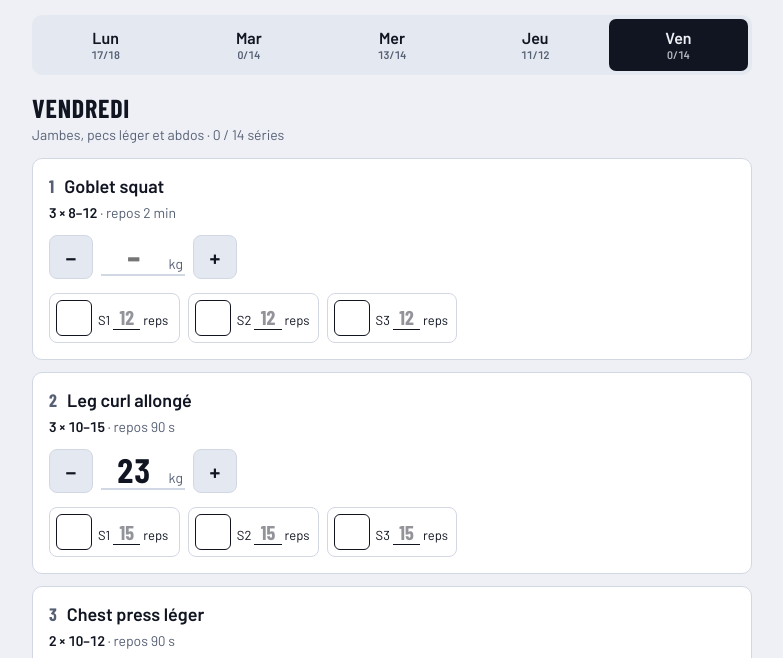
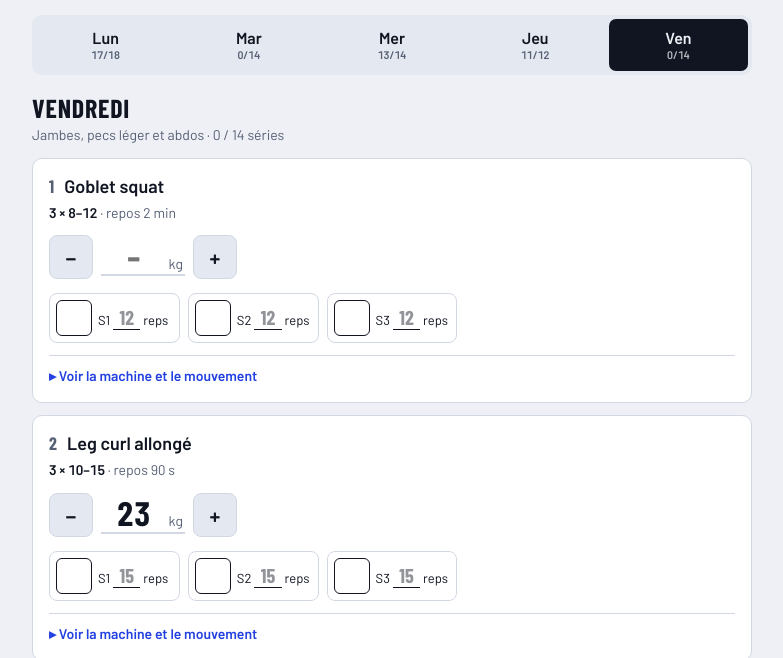
Before and after one commit to modoulaelbou-cyber/repas, a plain HTML site: page muscu/index.html in a window 1280 px wide. Shown: the part 142-800 px from the top of the page, without its empty margins (248-1031 px from the left). Drawn offline with nearby package versions, Linux system fonts and the light colour scheme.

Commit message:
Muscu : séances du mardi/jeudi optionnelles avec compensation, images et vidéos des machines
Co-Authored-By: Claude Opus 5.5 <noreply@anthropic.com>
Claude-Session: https://claude.ai/code/session_019hPxuke4CTQSjMYFX3o5MX

```diff
--- a/muscu/index.html
+++ b/muscu/index.html
@@ -106,6 +106,22 @@ h2 { margin: 0; font: 700 26px/1 var(--display); text-transform: uppercase; lett
 .timer.end { background: var(--ok); color: var(--on); }
 .timer .btns { display: flex; gap: 8px; }
 .timer button { min-height: 44px; padding: 6px 14px; border: 0; border-radius: 8px; background: var(--bg); color: var(--ink); font-weight: 600; }
+/* Voir la machine */
+.how { margin-top: 12px; border-top: 1px solid var(--line); padding-top: 10px; }
+.how summary { cursor: pointer; font-size: 14px; font-weight: 600; color: var(--accent); list-style: none; }
+.how summary::-webkit-details-marker { display: none; }
+.how summary::before { content: "▸ "; }
+.how[open] summary::before { content: "▾ "; }
+.pics { margin: 10px 0 0; display: grid; grid-template-columns: repeat(auto-fit, minmax(130px, 1fr)); gap: 8px; }
+.pics img { width: 100%; height: 160px; object-fit: contain; background: #fff; border-radius: 8px; border: 1px solid var(--line); }
+.links { margin: 10px 0 0; display: flex; gap: 8px; flex-wrap: wrap; font-size: 14px; }
+.links a { color: var(--accent); font-weight: 600; text-decoration: none; padding: 6px 10px; border: 1px solid var(--line); border-radius: 6px; }
+.credit { margin: 6px 0 0; font-size: 11px; color: var(--muted); }
+.credit a { color: inherit; }
+/* Séance optionnelle et compensation */
+.opt { margin-top: 8px; padding: 10px 12px; border-radius: 8px; background: var(--surface2); font-size: 14px; display: flex; gap: 10px; align-items: center; justify-content: space-between; flex-wrap: wrap; }
+.skipped { padding: 18px 16px; text-align: center; color: var(--muted); }
+.bonus { display: inline-block; margin-top: 6px; font-size: 12px; font-weight: 700; letter-spacing: .04em; text-transform: uppercase; color: var(--warn); }
 @media (prefers-reduced-motion: reduce) { .track i { transition: none; } }
 </style>
 </head>
@@ -121,7 +137,7 @@ h2 { margin: 0; font: 700 26px/1 var(--display); text-transform: uppercase; lett
   <main class="list" id="list" aria-live="polite"></main>
   <section class="foot" aria-label="Semaine et sauvegarde">
     <div class="actions"><button class="mini" type="button" id="newweek">Nouvelle semaine</button><span class="tip" id="nwtip">Décoche toutes les séries, garde les charges.</span></div>
-    <p class="tip">Une charge modifiée change partout où l'exercice revient dans la semaine. Tout reste sur ce téléphone.</p>
+    <p class="tip">Une charge modifiée change partout où l'exercice revient dans la semaine. Nouvelle semaine : décoche les séries et réactive les séances sautées. Tout reste sur ce téléphone.</p>
     <div class="actions"><button class="mini" type="button" id="bexp">Exporter une sauvegarde</button><button class="mini" type="button" id="bimp">Importer</button></div>
     <input type="file" id="fimp" accept="application/json,.json" hidden>
     <p class="flash" id="bflash" role="status"></p>
@@ -150,18 +166,46 @@ h2 { margin: 0; font: 700 26px/1 var(--display); text-transform: uppercase; lett
     legcurl: { name: 'Leg curl allongé', load: 23, step: 2.5, unit: 'kg' },
     revcrunch: { name: 'Reverse crunch', load: null, step: 0, unit: '' }
   };
+  /* Images libres de droits (Wikimedia Commons) et recherches pour voir la machine */
+  var PICS = {
+    incline: ['Dumbbell-incline-bench-press-1.png', 'Dumbbell-incline-bench-press-2.png'],
+    pulldown: ['Lat_pulldown_machine_20180112.jpg', 'PulldownMachineExercise.JPG'],
+    row: ['Cable-seated-rows-1.png', 'Cable-seated-rows-2.png'],
+    lateral: ['Dumbbell-lateral-raises-1.png', 'Dumbbell-lateral-raises-2.png'],
+    triceps: ['Triceps-pushdown-1.gif', 'Triceps-pushdown-2.gif'],
+    hammer: ['Hammer-curls-with-rope-1.gif', 'Hammer-curls-with-rope-2.gif'],
+    wrist: ['Exercise_Wrist_Curls.png'],
+    reardelt: ['Bent_over_rear_deltoid_raise_with_head_on_bench_1.svg'],
+    legcurl: ['LyingLegCurlMachineExercise.JPG', 'Lying_leg_curl_machine_1.svg']
+  };
+  var QUERY = {
+    chest: 'chest press machine assis', chestlight: 'chest press machine assis', incline: 'développé incliné haltères',
+    pulldown: 'tirage vertical poulie haute', row: 'rowing poulie basse assis', lateral: 'élévations latérales haltères',
+    triceps: 'extension triceps poulie haute', curl: 'curl biceps poulie basse barre', hammer: 'curl marteau corde poulie',
+    wrist: 'flexion des poignets haltères assis', crunch: 'crunch poulie haute à genoux', reardelt: 'oiseau haltères buste penché',
+    goblet: 'goblet squat haltère', legcurl: 'leg curl allongé machine', revcrunch: 'reverse crunch au sol'
+  };
+  function howHtml(ex) {
+    var pics = PICS[ex] || [], q = QUERY[ex] || EX[ex].name, h = '<details class="how"><summary>Voir la machine et le mouvement</summary>';
+    if (pics.length) {
+      h += '<div class="pics">' + pics.map(function (f) { return '<img loading="lazy" alt="' + esc(EX[ex].name) + '" src="https://commons.wikimedia.org/wiki/Special:FilePath/' + encodeURIComponent(f) + '?width=400" onerror="this.remove()">'; }).join('') + '</div>' +
+        '<p class="credit">Images : <a href="https://commons.wikimedia.org/wiki/File:' + encodeURIComponent(pics[0]) + '" target="_blank" rel="noopener">Wikimedia Commons</a>, licence libre.</p>';
+    }
+    h += '<div class="links"><a href="https://www.google.com/search?tbm=isch&q=' + encodeURIComponent(q) + '" target="_blank" rel="noopener">Plus de photos</a><a href="https://www.youtube.com/results?search_query=' + encodeURIComponent('tuto ' + q) + '" target="_blank" rel="noopener">Vidéo du mouvement</a></div></details>';
+    return h;
+  }
   function it(ex, sets, reps, rest, restS) { return { ex: ex, sets: sets, reps: reps, rest: rest, restS: restS }; }
   var PROG = [
     { k: 'lun', d: 'Lundi', t: 'Haut du corps A', items: [
       it('chest', 4, '6–10', '2–3 min', 150), it('incline', 3, '8–12', '2 min', 120), it('pulldown', 3, '8–12', '2 min', 120),
       it('row', 3, '8–12', '2 min', 120), it('lateral', 3, '12–20', '60–90 s', 75), it('triceps', 2, '10–15', '60–90 s', 75)] },
-    { k: 'mar', d: 'Mardi', t: 'Bras, avant-bras et abdos', items: [
+    { k: 'mar', d: 'Mardi', t: 'Bras, avant-bras et abdos', opt: true, items: [
       it('curl', 3, '8–12', '90 s', 90), it('hammer', 3, '10–15', '90 s', 90), it('wrist', 2, '12–20', '60 s', 60),
       it('triceps', 3, '10–15', '60–90 s', 75), it('crunch', 3, '10–15', '60–90 s', 75)] },
     { k: 'mer', d: 'Mercredi', t: 'Haut du corps B', items: [
       it('pulldown', 3, '8–12', '2 min', 120), it('row', 3, '8–12', '2 min', 120), it('reardelt', 3, '12–20', '60–90 s', 75),
       it('curl', 3, '8–12', '90 s', 90), it('wrist', 2, '12–20', '60 s', 60)] },
-    { k: 'jeu', d: 'Jeudi', t: 'Pecs, épaules, triceps et abdos', items: [
+    { k: 'jeu', d: 'Jeudi', t: 'Pecs, épaules, triceps et abdos', opt: true, items: [
       it('chest', 3, '8–12', '2 min', 120), it('lateral', 3, '12–20', '60–90 s', 75), it('triceps', 3, '10–15', '60–90 s', 75),
       it('crunch', 3, '10–15', '60–90 s', 75)] },
     { k: 'ven', d: 'Vendredi', t: 'Jambes, pecs léger et abdos', items: [
@@ -180,7 +224,14 @@ h2 { margin: 0; font: 700 26px/1 var(--display); text-transform: uppercase; lett
     S = { loads: {}, done: {}, hist: {}, week: today() };
     Object.keys(START_DONE).forEach(function (d) { START_DONE[d].forEach(function (n, i) { for (var s = 0; s < n; s++) S.done[d + '.' + i + '.' + s] = { c: true }; }); });
   }
-  S.loads = S.loads || {}; S.done = S.done || {}; S.hist = S.hist || {};
+  S.loads = S.loads || {}; S.done = S.done || {}; S.hist = S.hist || {}; S.skip = S.skip || {};
+  /* Exercices du jour, avec compensation si une séance optionnelle est sautée */
+  function itemsFor(p) {
+    var L = p.items.map(function (x) { return x; });
+    if (p.k === 'mer' && S.skip.mar) L.push({ ex: 'hammer', sets: 3, reps: '10–15', rest: '90 s', restS: 90, bonus: 'Remplace la séance du mardi' });
+    if (p.k === 'ven' && S.skip.jeu) L = L.map(function (x) { return x.ex === 'chestlight' ? { ex: 'chest', sets: 3, reps: '8–12', rest: '2 min', restS: 120, bonus: 'Normal au lieu de léger : remplace le jeudi' } : x; });
+    return L;
+  }
   var DAYKEYS = ['dim', 'lun', 'mar', 'mer', 'jeu', 'ven', 'sam'];
   var cur = (function () { var k = DAYKEYS[new Date().getDay()]; return PROG.some(function (p) { return p.k === k; }) ? k : 'lun'; })();
   var nwArm = false, timer = null;
@@ -190,9 +241,9 @@ h2 { margin: 0; font: 700 26px/1 var(--display); text-transform: uppercase; lett
   function esc(s) { return String(s).replace(/&/g, '&amp;').replace(/</g, '&lt;').replace(/"/g, '&quot;'); }
   function nf(n) { return Number(n).toLocaleString('fr-FR', { maximumFractionDigits: 2 }); }
   function load(ex) { return Object.prototype.hasOwnProperty.call(S.loads, ex) ? S.loads[ex] : EX[ex].load; }
-  function days(ex) { return PROG.filter(function (p) { return p.items.some(function (x) { return x.ex === ex; }); }).map(function (p) { return p.d.toLowerCase(); }); }
+  function days(ex) { return PROG.filter(function (p) { return !S.skip[p.k] && itemsFor(p).some(function (x) { return x.ex === ex; }); }).map(function (p) { return p.d.toLowerCase(); }); }
   function maxReps(r) { var m = String(r).match(/(\d+)\D*$/); return m ? +m[1] : 0; }
-  function dayCount(p) { var t = 0, d = 0; p.items.forEach(function (x, i) { for (var s = 0; s < x.sets; s++) { t++; if ((S.done[p.k + '.' + i + '.' + s] || {}).c) d++; } }); return { t: t, d: d }; }
+  function dayCount(p) { var t = 0, d = 0; if (S.skip[p.k]) return { t: 0, d: 0, skip: true }; itemsFor(p).forEach(function (x, i) { for (var s = 0; s < x.sets; s++) { t++; if ((S.done[p.k + '.' + i + '.' + s] || {}).c) d++; } }); return { t: t, d: d }; }
 
   /* Change la charge d'un exercice : une seule valeur, donc partout dans la semaine */
   function setLoad(ex, v) {
@@ -211,11 +262,14 @@ h2 { margin: 0; font: 700 26px/1 var(--display); text-transform: uppercase; lett
     $('#prog').innerHTML = '<div class="lab"><span>Semaine</span><span><b>' + dn + '</b> / ' + tot + ' séries</span></div><div class="track"><i style="width:' + (tot ? dn / tot * 100 : 0) + '%"></i></div>';
     $('#days').innerHTML = PROG.map(function (p) {
       var c = dayCount(p);
-      return '<button type="button" data-d="' + p.k + '" aria-pressed="' + (p.k === cur) + '" class="' + (c.d === c.t ? 'full' : '') + '">' + p.d.slice(0, 3) + '<small>' + (c.d === c.t ? '✓' : c.d + '/' + c.t) + '</small></button>';
+      return '<button type="button" data-d="' + p.k + '" aria-pressed="' + (p.k === cur) + '" class="' + (!c.skip && c.d === c.t ? 'full' : '') + '">' + p.d.slice(0, 3) + '<small>' + (c.skip ? 'sautée' : c.d === c.t ? '✓' : c.d + '/' + c.t) + '</small></button>';
     }).join('');
     var P = PROG.filter(function (p) { return p.k === cur; })[0], c = dayCount(P);
-    $('#dayhead').innerHTML = '<h2>' + P.d + '</h2><p>' + esc(P.t) + ' · ' + c.d + ' / ' + c.t + ' séries</p>';
-    $('#list').innerHTML = P.items.map(function (x, i) {
+    $('#dayhead').innerHTML = '<h2>' + P.d + '</h2><p>' + esc(P.t) + (c.skip ? '' : ' · ' + c.d + ' / ' + c.t + ' séries') + '</p>' +
+      (P.opt ? '<div class="opt"><span>' + (S.skip[P.k] ? 'Séance sautée cette semaine. ' + (P.k === 'mar' ? 'Le mercredi a 3 séries de curl marteau en plus.' : 'Le vendredi, le chest press passe en normal.') : 'Séance optionnelle : seulement si tu es en pleine forme.') + '</span>' +
+        '<button type="button" class="' + (S.skip[P.k] ? 'mini' : 'cta') + '" id="skipbtn">' + (S.skip[P.k] ? 'Je la fais finalement' : 'Je saute cette séance') + '</button></div>' : '');
+    if (c.skip) { $('#list').innerHTML = '<div class="card skipped">Repos de muscu aujourd\'hui. Bonne séance de ' + (P.k === 'mar' ? 'MMA' : 'grappling') + ' !</div>'; $('#newweek').textContent = nwArm ? 'Confirmer : décocher toute la semaine' : 'Nouvelle semaine'; $('#newweek').className = nwArm ? 'cta' : 'mini'; return; }
+    $('#list').innerHTML = itemsFor(P).map(function (x, i) {
       var e = EX[x.ex], L = load(x.ex), other = days(x.ex).filter(function (d) { return d !== P.d.toLowerCase(); });
       var sets = '', all = true, top = true, mr = maxReps(x.reps);
       for (var s = 0; s < x.sets; s++) {
@@ -225,7 +279,7 @@ h2 { margin: 0; font: 700 26px/1 var(--display); text-transform: uppercase; lett
           '<label>S' + (s + 1) + ' <input type="number" inputmode="numeric" min="0" max="99" value="' + (st.r || '') + '" placeholder="' + mr + '" aria-label="Répétitions série ' + (s + 1) + '"> reps</label></div>';
       }
       var h = '<article class="card ex' + (all ? ' done' : '') + '" data-ex="' + x.ex + '"><h3><span class="n">' + (i + 1) + '</span>' + esc(e.name) + '</h3>' +
-        '<p class="meta"><b>' + x.sets + ' × ' + x.reps + '</b> · repos ' + x.rest + '</p>';
+        '<p class="meta"><b>' + x.sets + ' × ' + x.reps + '</b> · repos ' + x.rest + '</p>' + (x.bonus ? '<span class="bonus">' + esc(x.bonus) + '</span>' : '');
       if (e.step) {
         h += '<div class="load"><button type="button" class="step" data-l="-" aria-label="Baisser la charge">−</button><div class="kg"><input type="text" inputmode="decimal" autocomplete="off" value="' + (L == null ? '' : String(L).replace('.', ',')) + '" placeholder="–" aria-label="Charge : ' + esc(e.name) + '"><span>' + e.unit + '</span></div><button type="button" class="step" data-l="+" aria-label="Monter la charge">+</button>' +
           (other.length ? '<span class="shared">Même charge <b>' + other.join(', ') + '</b></span>' : '') + '</div>';
@@ -234,7 +288,7 @@ h2 { margin: 0; font: 700 26px/1 var(--display); text-transform: uppercase; lett
       if (all && top && e.step && L != null) h += '<p class="hint">Toutes les séries à ' + mr + ' reps : tu peux monter. <button type="button" class="cta" data-up="1">+' + nf(e.step) + ' kg</button></p>';
       var hs = (S.hist[x.ex] || []).slice(-4);
       if (hs.length > 1) h += '<p class="histo">Évolution : ' + hs.map(function (y) { return nf(y.v); }).join(' → ') + ' ' + e.unit.replace(' / haltère', '') + '</p>';
-      return h + '</article>';
+      return h + howHtml(x.ex) + '</article>';
     }).join('');
     $('#newweek').textContent = nwArm ? 'Confirmer : décocher toute la semaine' : 'Nouvelle semaine';
     $('#newweek').className = nwArm ? 'cta' : 'mini';
@@ -259,6 +313,10 @@ h2 { margin: 0; font: 700 26px/1 var(--display); text-transform: uppercase; lett
   });
 
   /* ---------- Événements ---------- */
+  $('#dayhead').addEventListener('click', function (e) {
+    if (e.target.id !== 'skipbtn') return;
+    S.skip[cur] = !S.skip[cur]; save(); stopTimer(); render();
+  });
   $('#days').addEventListener('click', function (e) { var b = e.target.closest('[data-d]'); if (!b) return; cur = b.getAttribute('data-d'); nwArm = false; render(); window.scrollTo({ top: 0 }); });
   $('#list').addEventListener('click', function (e) {
     var card = e.target.closest('.ex'); if (!card) return;
@@ -270,7 +328,7 @@ h2 { margin: 0; font: 700 26px/1 var(--display); text-transform: uppercase; lett
     var box = sb.closest('.set'), i = +box.getAttribute('data-i'), s = +box.getAttribute('data-s'), k = cur + '.' + i + '.' + s, o = S.done[k] || {};
     o.c = !o.c; S.done[k] = o; save(); render();
     if (o.c) {
-      var x = P.items[i], last = !P.items.slice(i).some(function (y, j) { for (var z = 0; z < y.sets; z++) if (!(S.done[cur + '.' + (i + j) + '.' + z] || {}).c) return true; return false; });
+      var IT = itemsFor(P), x = IT[i], last = !IT.slice(i).some(function (y, j) { for (var z = 0; z < y.sets; z++) if (!(S.done[cur + '.' + (i + j) + '.' + z] || {}).c) return true; return false; });
       if (!last) startTimer(x.restS, EX[x.ex].name); else stopTimer();
     }
   });
@@ -284,7 +342,7 @@ h2 { margin: 0; font: 700 26px/1 var(--display); text-transform: uppercase; lett
   });
   $('#newweek').addEventListener('click', function () {
     if (!nwArm) { nwArm = true; render(); return; }
-    nwArm = false; S.done = {}; S.week = today(); save(); stopTimer(); render(); window.scrollTo({ top: 0 });
+    nwArm = false; S.done = {}; S.skip = {}; S.week = today(); save(); stopTimer(); render(); window.scrollTo({ top: 0 });
   });
   function bmsg(t, err) { var el = $('#bflash'); el.className = 'flash' + (err ? ' err' : ''); el.textContent = t; }
   $('#bexp').addEventListener('click', async function () {
@@ -299,7 +357,7 @@ h2 { margin: 0; font: 700 26px/1 var(--display); text-transform: uppercase; lett
     rd.onload = function () {
       var d; try { d = JSON.parse(rd.result); } catch (x) { d = null; }
       if (!d || d.app !== 'muscu' || !d.data) { bmsg('Ce fichier n\'est pas une sauvegarde de l\'appli muscu.', true); return; }
-      S = d.data; S.loads = S.loads || {}; S.done = S.done || {}; S.hist = S.hist || {}; save(); render(); bmsg('Sauvegarde importée.');
+      S = d.data; S.loads = S.loads || {}; S.done = S.done || {}; S.hist = S.hist || {}; S.skip = S.skip || {}; save(); render(); bmsg('Sauvegarde importée.');
     };
     rd.readAsText(f); e.target.value = '';
   });
--- a/muscu/sw.js
+++ b/muscu/sw.js
@@ -1,5 +1,5 @@
 /* Service worker de l'appli muscu : cache pour marcher sans connexion. */
-var CACHE = 'muscu-v1';
+var CACHE = 'muscu-v2';
 var FILES = ['./', 'index.html', 'manifest.webmanifest', 'icons/icon-192.png', 'icons/icon-512.png', 'icons/icon-maskable-512.png', 'icons/apple-touch-icon.png'];
 self.addEventListener('install', function (e) {
   e.waitUntil(caches.open(CACHE).then(function (c) { return c.addAll(FILES); }).then(function () { return self.skipWaiting(); }));
```
